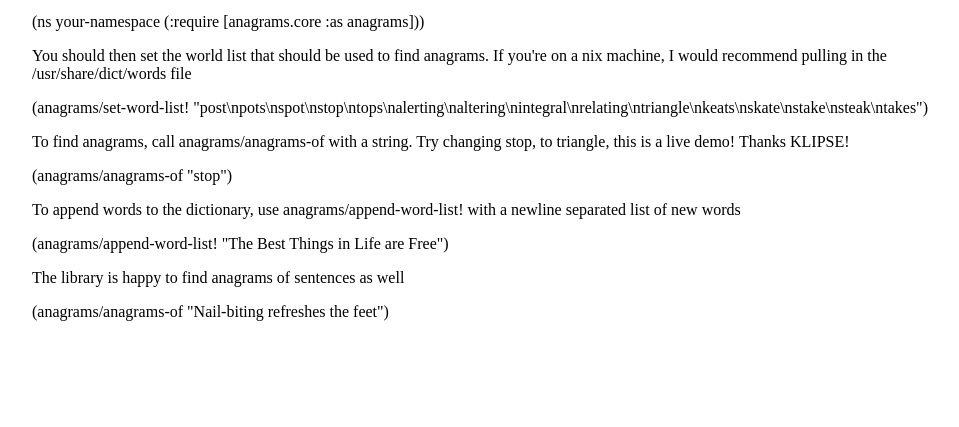
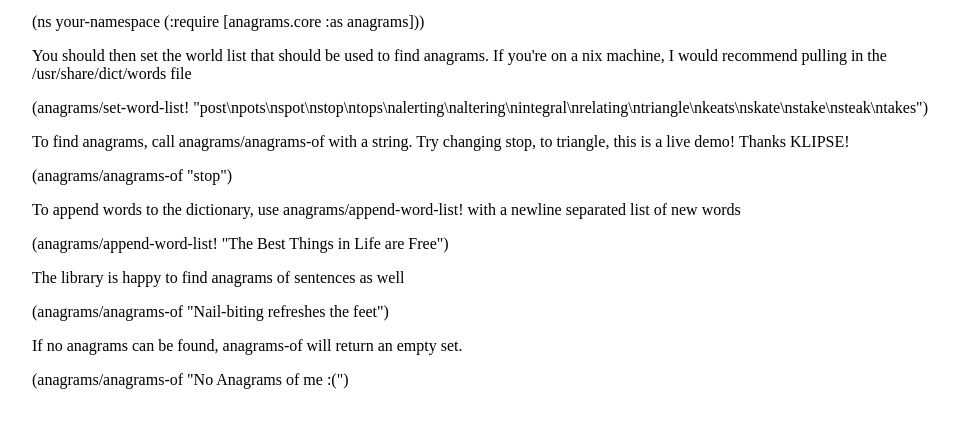
Before and after one commit to diminishedprime/anagrams, a plain HTML site: page index.html in a window 1280 px wide. Shown: the part 109-536 px from the top of the page, without its empty margins (158-1117 px from the left). Drawn offline with Linux system fonts and the light colour scheme.

Commit message:
Updated demo to reflect api change.

```diff
--- a/index.html
+++ b/index.html
@@ -33,6 +33,10 @@
                 <div class="klipse code-block">
                     (anagrams/anagrams-of "Nail-biting refreshes the feet")
                 </div>
+                <p>If no anagrams can be found, anagrams-of will return an empty set.</p>
+                <div class="klipse code-block">
+                    (anagrams/anagrams-of "No Anagrams of me :(")
+                </div>
             </div>
         </div>
         <link rel="stylesheet" type="text/css" href="docs/styles.css">
```
